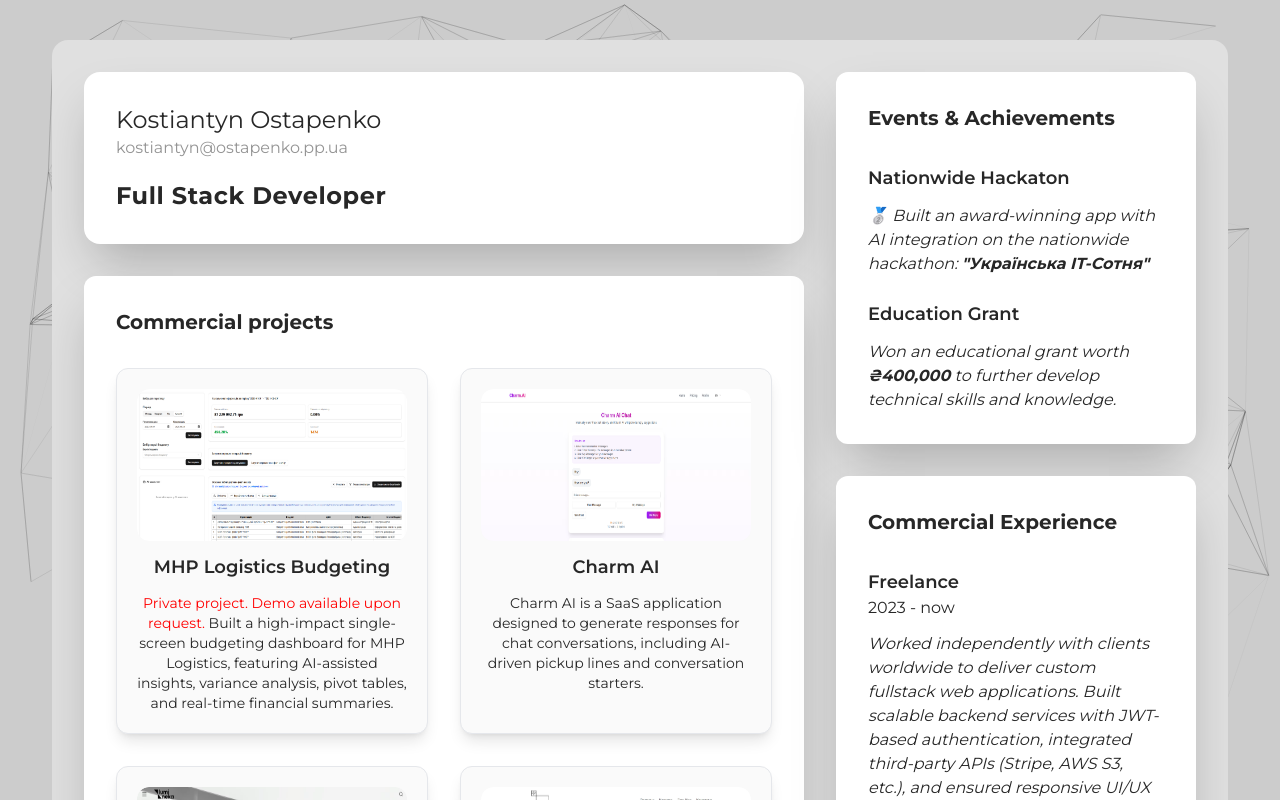
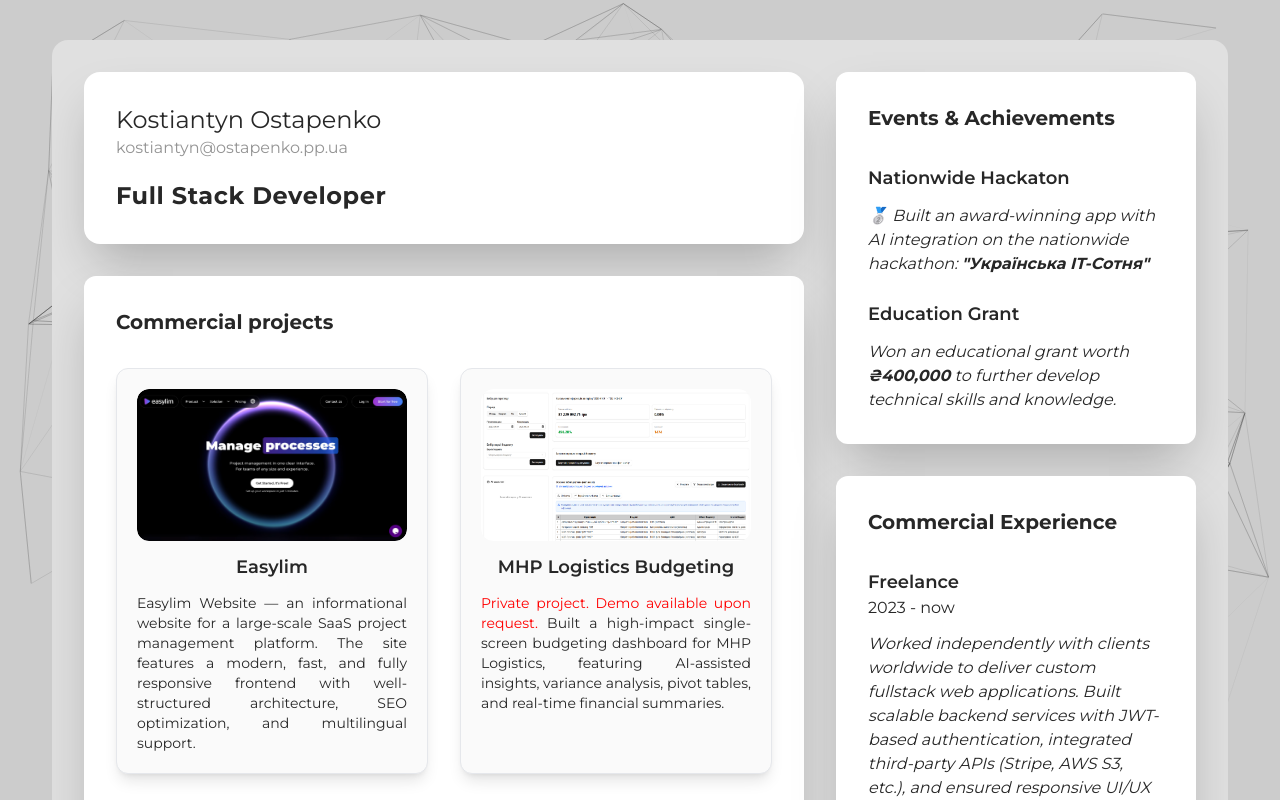
Before and after one commit to khos-streks/ostapenko, a Next.js app: page / in a window 1280 px wide. Shown: the top 800 px of the page. Built offline with nearby package versions, Linux system fonts and the light colour scheme; no server answers.

Commit message:
add easylim

```diff
--- a/src/components/shared/home/portfolio/portfolio.data.ts
+++ b/src/components/shared/home/portfolio/portfolio.data.ts
@@ -1,6 +1,13 @@
 import { IPortfolioItem } from './portfolio.types'
 
 export const PORTFOLIO: IPortfolioItem[] = [
+	{
+		title: 'Easylim',
+		link: 'https://easylim.com',
+		description:
+			'Easylim Website — an informational website for a large-scale SaaS project management platform. The site features a modern, fast, and fully responsive frontend with well-structured architecture, SEO optimization, and multilingual support.',
+		image: '/projects/easylim.avif'
+	},
 	{
 		title: 'MHP Logistics Budgeting',
 		description:
--- a/src/components/shared/home/portfolio/portfolio.tsx
+++ b/src/components/shared/home/portfolio/portfolio.tsx
@@ -17,7 +17,7 @@
 						clickMessage={item.clickMessage}
 					>
 						<article
-							className={`w-full flex items-center flex-col p-5 border rounded-xl shadow-lg gap-3 bg-neutral-50 hover:bg-neutral-100 transition-all duration-200 cursor-pointer hover:scale-105 hover:-translate-y-5 ${
+							className={`w-full flex items-center flex-col p-5 border rounded-xl shadow-lg gap-3 bg-neutral-50 hover:bg-neutral-100 transition-all duration-200 cursor-pointer hover:scale-[1.01] hover:-translate-y-1 ${
 								item.highlighted ? 'border-amber-500 border-2 relative' : ''
 							}`}
 						>
@@ -39,7 +39,7 @@
 							</div>
 							<h3 className='text-center font-semibold text-lg'>{item.title}</h3>
 							<p
-								className='text-sm text-center'
+								className='text-sm text-justify'
 								dangerouslySetInnerHTML={{ __html: item.description }}
 							/>
 						</article>
```
Also changed, not shown: public/projects/easylim.avif (added).
